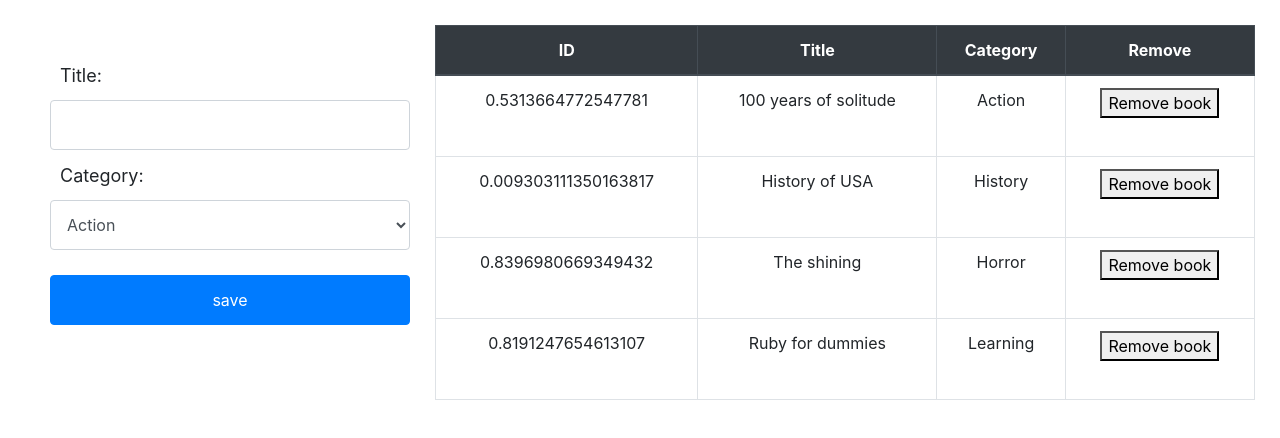
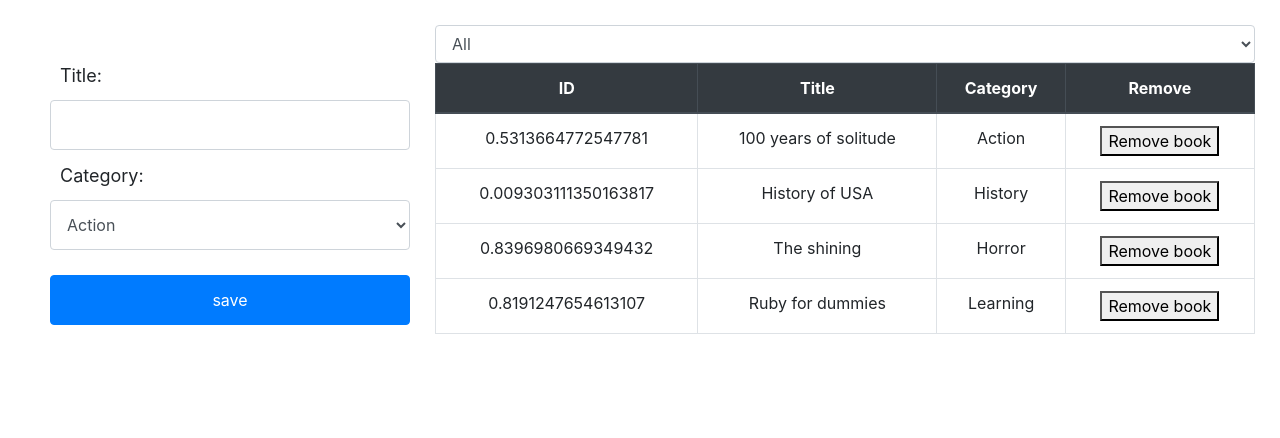
Before and after one commit to andresporras3423/bookstore-react, a React (Create React App) app: page / in a window 1280 px wide. Shown: the top 438 px of the page. Built offline with nearby package versions, Linux system fonts and the light colour scheme.

Commit message:
filter is working

```diff
--- a/src/containers/BooksList.js
+++ b/src/containers/BooksList.js
@@ -2,11 +2,14 @@ import { nanoid } from 'nanoid';
 import { connect } from 'react-redux';
 import PropTypes from 'prop-types';
 import Book from '../components/Book';
+import CategoryFilter from '../components/CategoryFilter';
 
 function BooksList(props) {
-  const { books } = props;
+  const { books, category } = props;
 
   return (
+    <div>
+      <CategoryFilter />
       <table className="table table-bordered">
         <thead className="thead-dark">
           <tr>
@@ -18,25 +21,29 @@ function BooksList(props) {
         </thead>
         <tbody>
           {
-          books.map(book => (
+          books.filter(book => book.category === category || category === 'All').map(book => (
             <Book book={book} key={nanoid()} />
           ))
       }
         </tbody>
       </table>
+    </div>
   );
 }
 
 const mapStateToProps = state => ({
   books: state.book.books,
+  category: state.filter.category,
 });
 
 BooksList.propTypes = {
   books: PropTypes.shape([]),
+  category: PropTypes.string,
 };
 
 BooksList.defaultProps = {
   books: null,
+  category: 'All',
 };
 
 export default connect(mapStateToProps)(BooksList);
```
Lines whose indentation alone changed are shown as unchanged.
